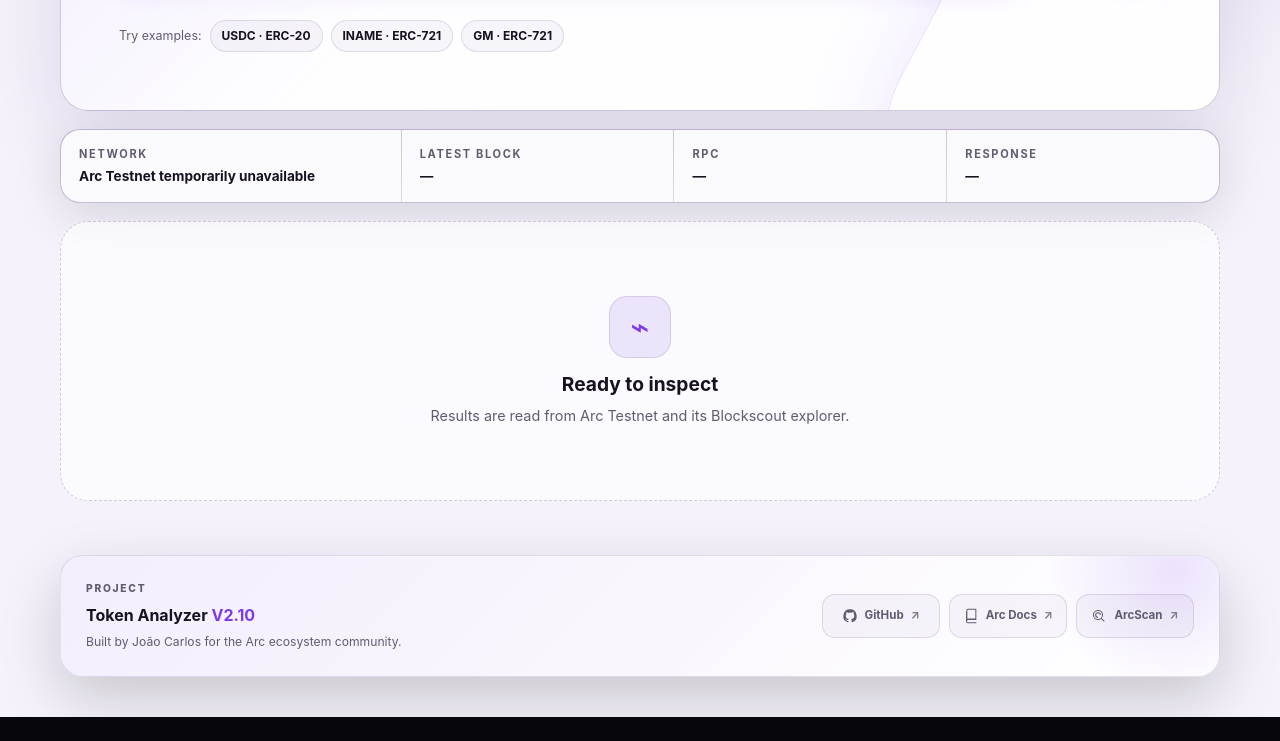
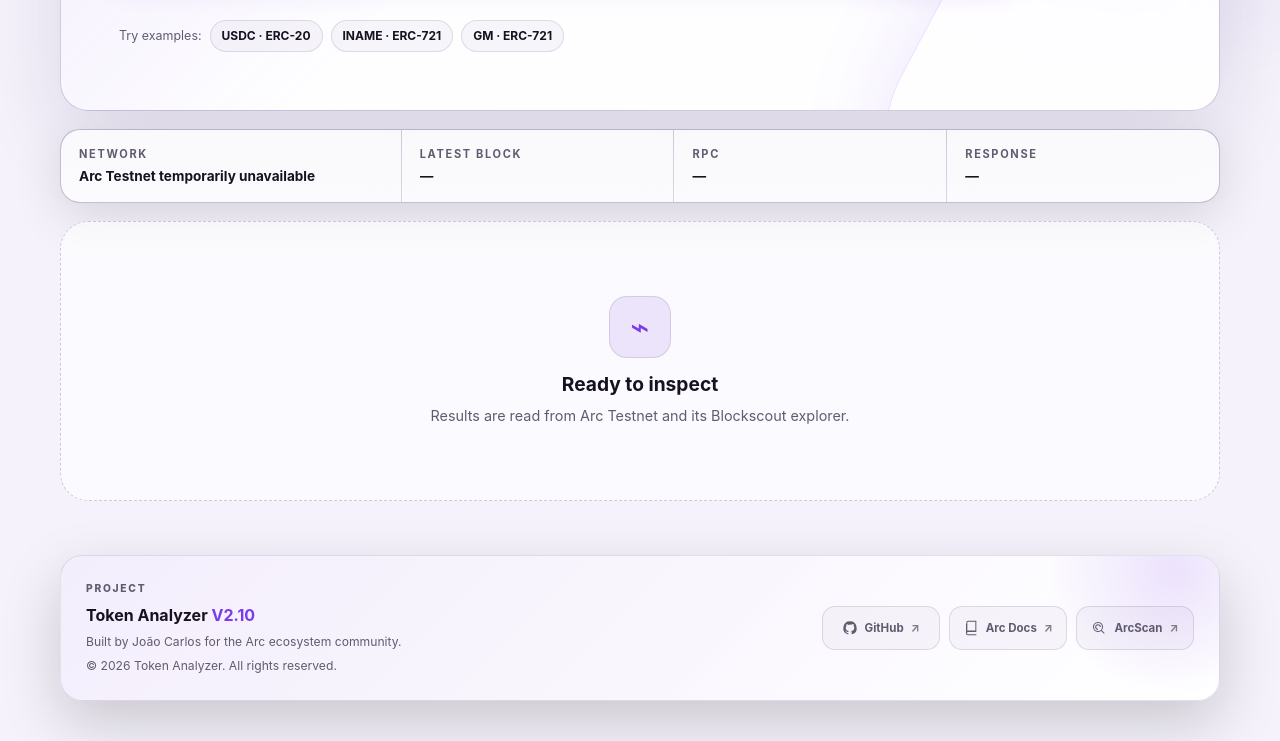
Before and after one commit to joaodd1590-sys/Token-Analyzer, a website: page index.html in a window 1280 px wide. Shown: the part 593-1334 px from the top of the page. Before the commit the page ends 1310 px from the top, so only its background shows below. Drawn offline with Linux system fonts and the light colour scheme; no server answers.

Commit message:
Update index.html

```diff
--- a/index.html
+++ b/index.html
@@ -250,6 +250,9 @@
           <span class="footer-eyebrow">PROJECT</span>
           <strong>Token Analyzer <span>V2.10</span></strong>
           <p>Built by João Carlos for the Arc ecosystem community.</p>
+          <p class="footer-copyright">
+            © <span id="currentYear">2026</span> Token Analyzer. All rights reserved.
+          </p>
         </div>
 
         <nav class="footer-actions" aria-label="Project links">
```
